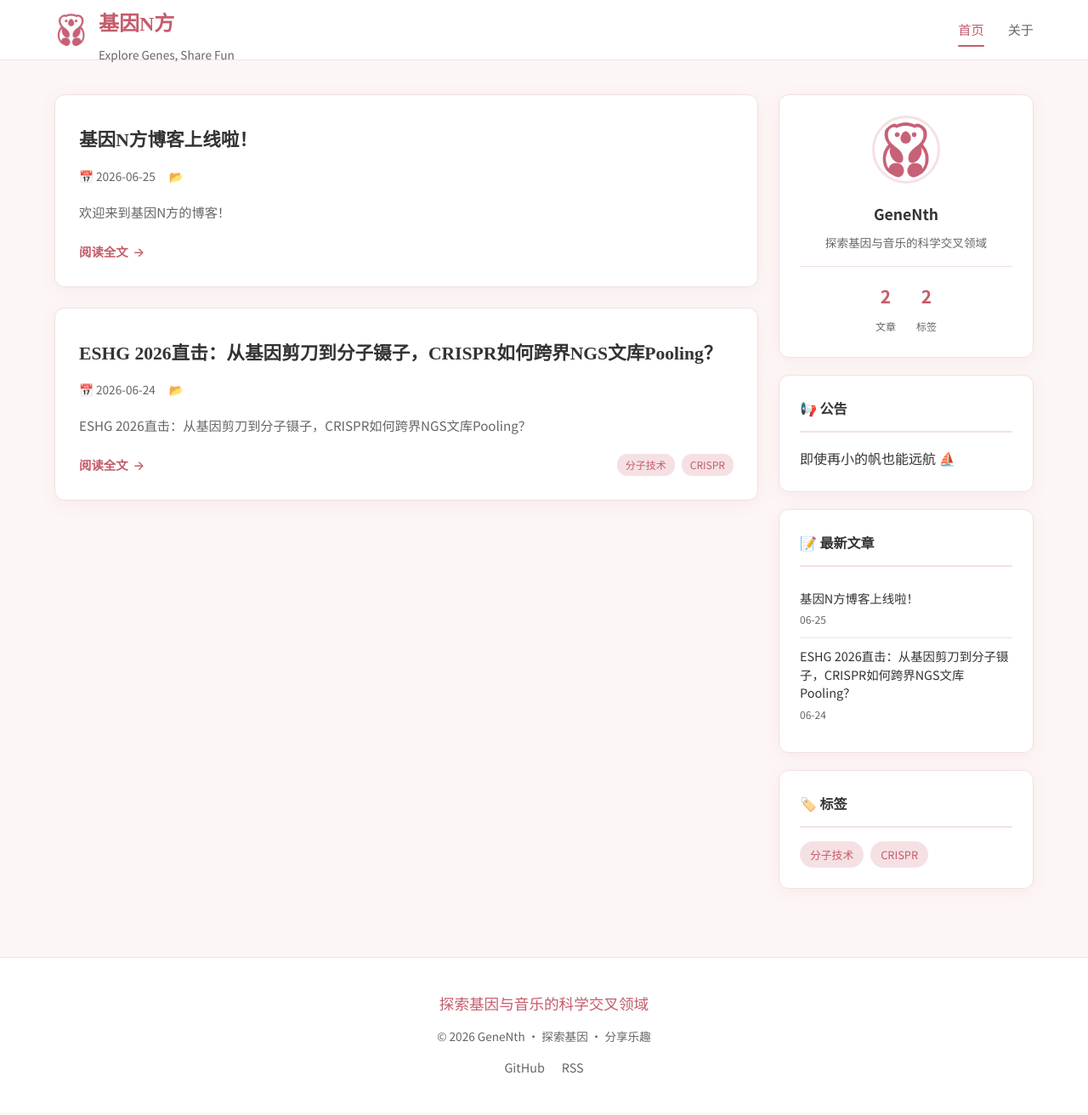
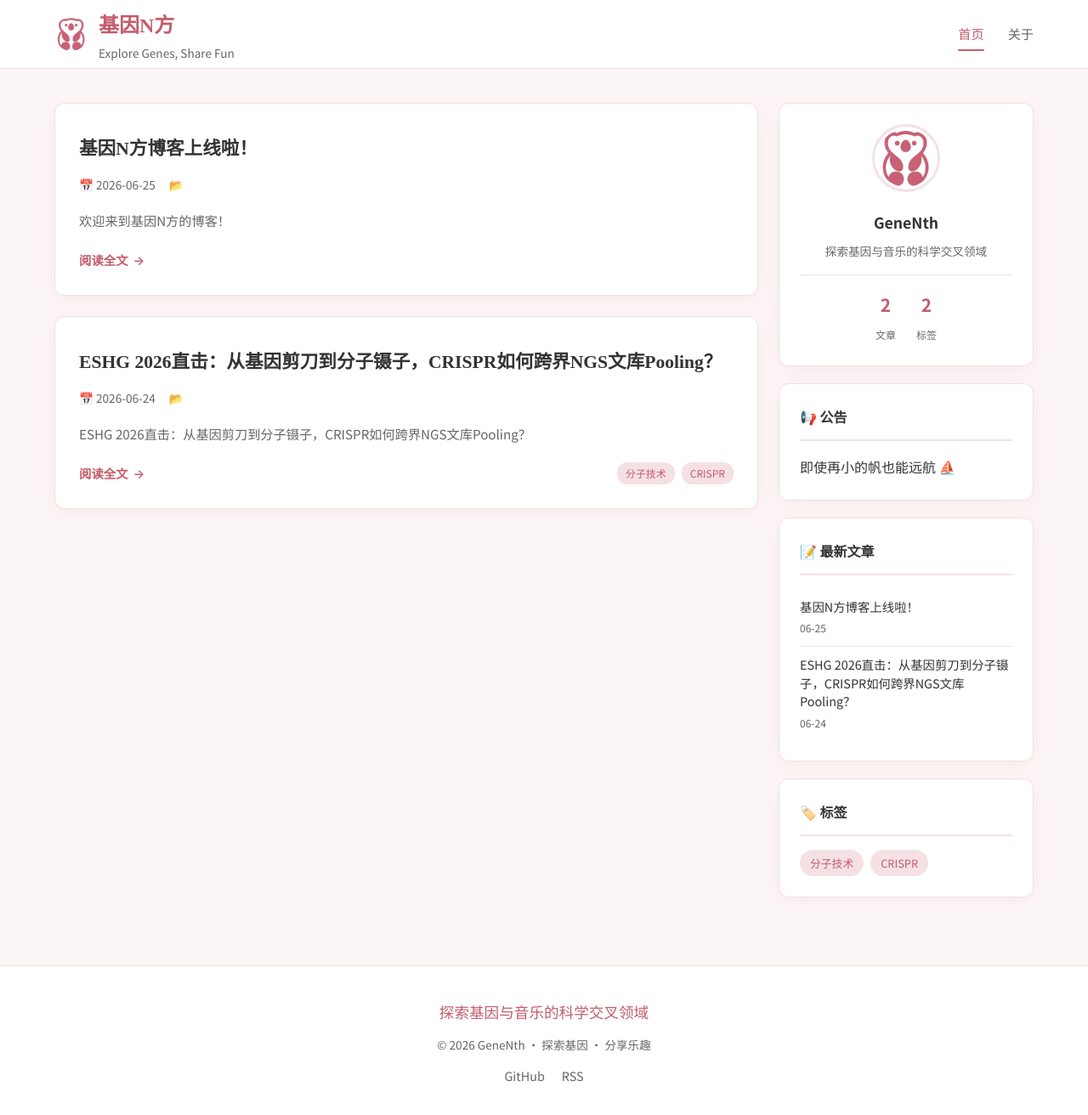
Before and after one commit to GeneNth/GeneNth.github.io, a Jekyll site: the page built from index.md, in a window 1280 px wide and 1319 px high. Shown: the top 1312 px of the window at 85% size. Built offline with Jekyll 4.4.1, drawn with Linux system fonts in a browser that asks for light colours.

Commit message:
Update main.css

```diff
--- a/assets/main.css
+++ b/assets/main.css
@@ -38,7 +38,7 @@
   max-width: var(--max-width);
   margin: 0 auto;
   padding: 0 var(--gap);
-  height: 70px;
+  height: 80px;
   display: flex;
   align-items: center;
   justify-content: space-between;
@@ -51,8 +51,15 @@
   color: var(--primary);
   text-decoration: none;
   font-weight: 700;
+  display: block;
+  margin-bottom: 2px;
 }
-.site-slogan { font-size: 0.85rem; color: var(--text-secondary); }
+.site-slogan {
+  font-size: 0.85rem;
+  color: var(--text-secondary);
+  margin-top: 0;           /* 改成 0 或负值 */
+  line-height: 1.3;        /* 调行高 */
+}
 .site-nav { display: flex; gap: 28px; }
 .nav-link {
   text-decoration: none;
```
